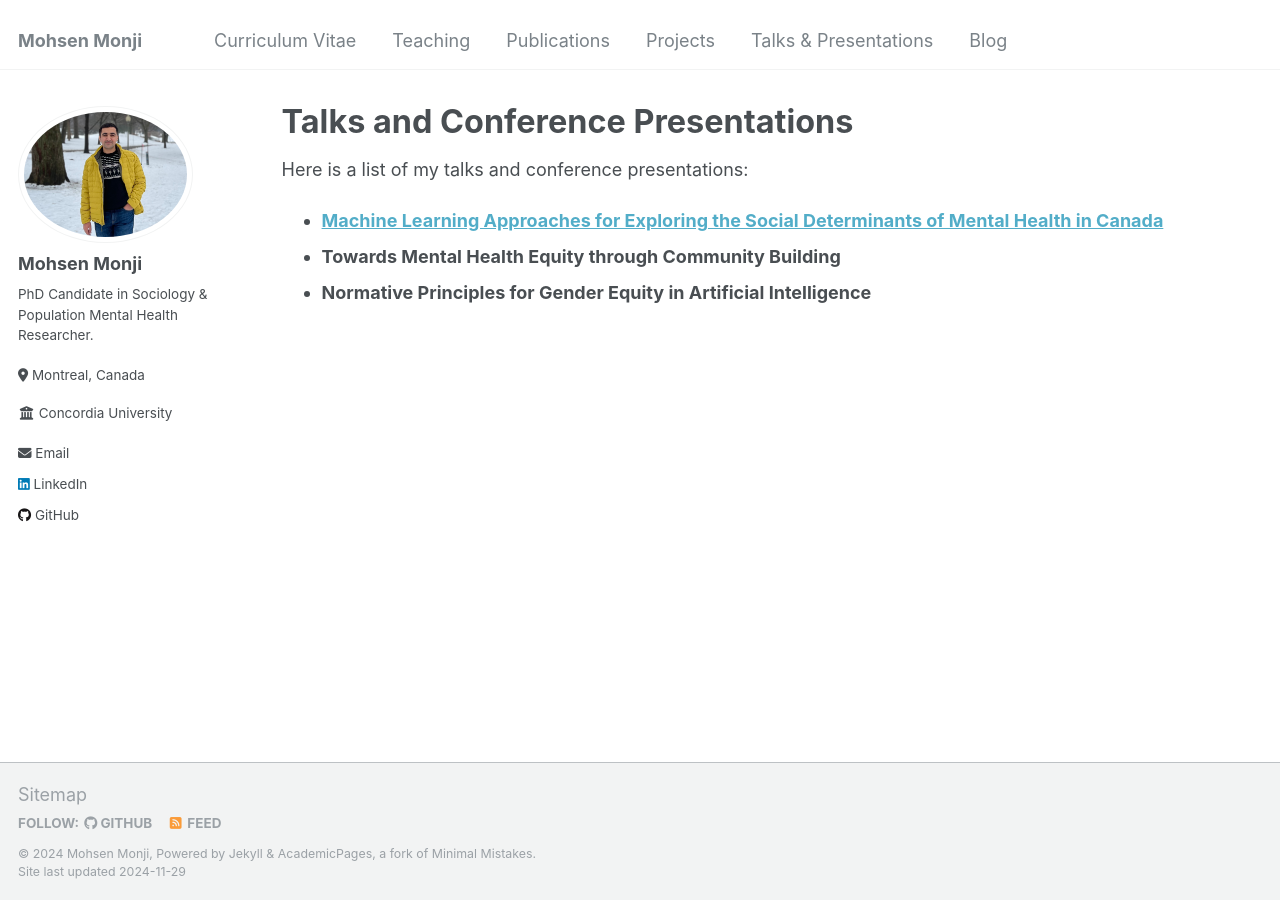
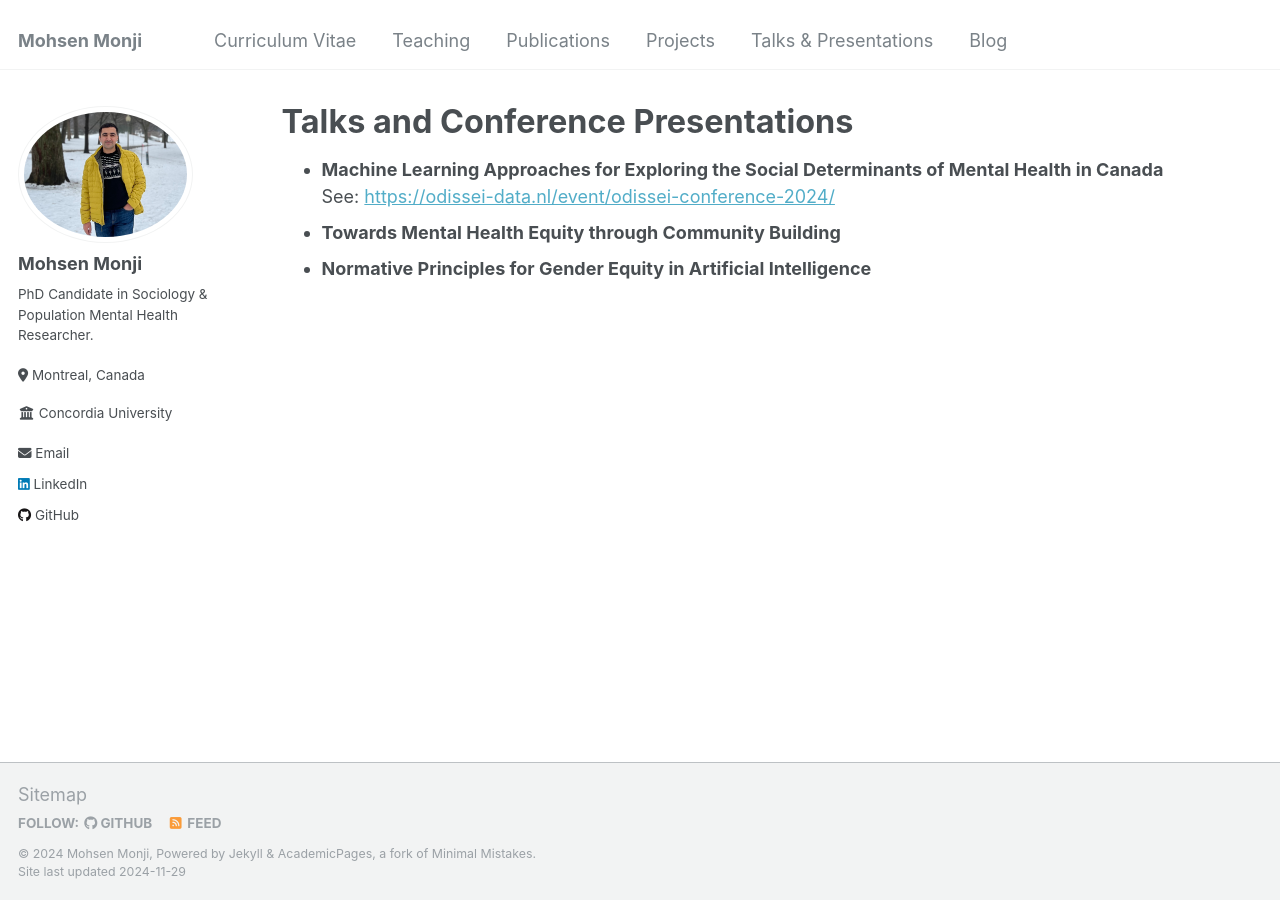
Before and after one commit to Mohsnmonji/mohsnmonji.github.io, a Jekyll site: the page built from _pages/talks.html, in a window 1280 px wide. Built offline with Jekyll 4.4.1, drawn with Linux system fonts in a browser that asks for light colours.

Commit message:
Update talks.html

```diff
--- a/_pages/talks.html
+++ b/_pages/talks.html
@@ -5,18 +5,13 @@ permalink: /talks/
 author_profile: true
 ---
 
-<p>Here is a list of my talks and conference presentations:</p>
-
 <ul>
 {% for post in site.talks reversed %}
   <li>
-    <strong>
-      {% if post.external_url %}
-        <a href="{{ post.external_url }}" target="_blank">{{ post.title }}</a>
-      {% else %}
-        {{ post.title }}
-      {% endif %}
-    </strong>
+    <strong>{{ post.title }}</strong><br>
+    {% if post.external_url %}
+      See: <a href="{{ post.external_url }}" target="_blank">{{ post.external_url }}</a>
+    {% endif %}
   </li>
 {% endfor %}
 </ul>
```
